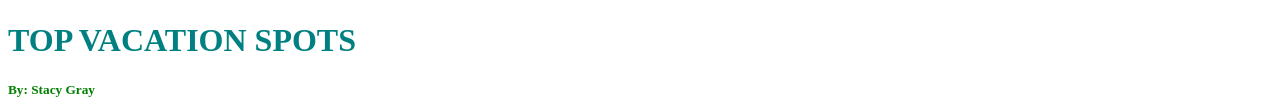
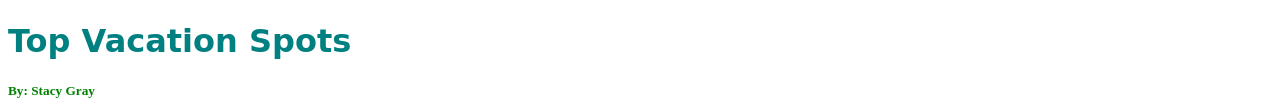
Before and after one commit to J-HernandezInzunza/TG-Pre-Work, a plain HTML site: page index.html in a window 1280 px wide. Shown: the part 311-423 px from the top of the page. Drawn offline with Linux system fonts and the light colour scheme.

Commit message:
CSS module 8

```diff
--- a/index.html
+++ b/index.html
@@ -8,7 +8,7 @@
 
 <body>
 	<img src="https://s3.amazonaws.com/codecademy-content/courses/freelance-1/unit-2/explorer.jpeg" />
-	<h1 class="title uppercase">Top Vacation Spots</h1>
+	<h1 id="article-title" class="title uppercase">Top Vacation Spots</h1>
 	<h5 class="green bold">By: Stacy Gray</h5>
 	<h6>Published: 2 Days Ago</h6>
 
--- a/style.css
+++ b/style.css
@@ -21,3 +21,8 @@ h1 {
 .uppercase {
     text-transform: uppercase;
 }
+
+#article-title {
+    font-family: cursive;
+    text-transform: capitalize;
+}
```
